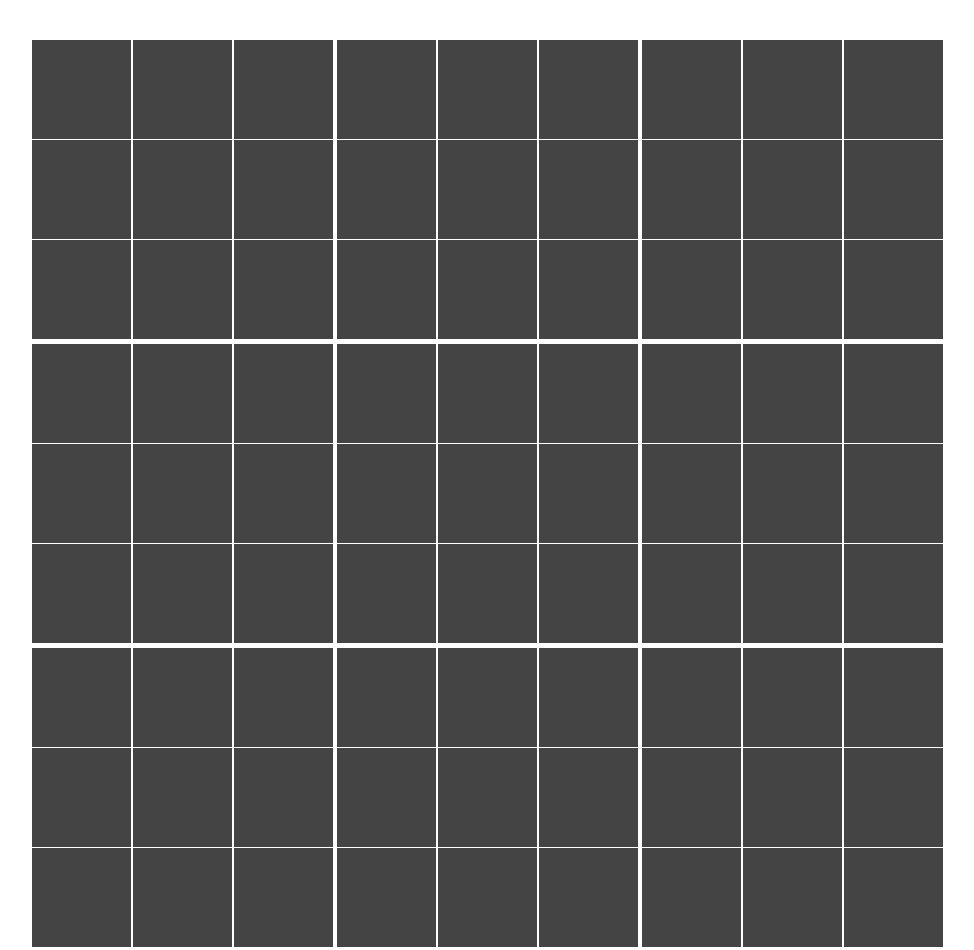
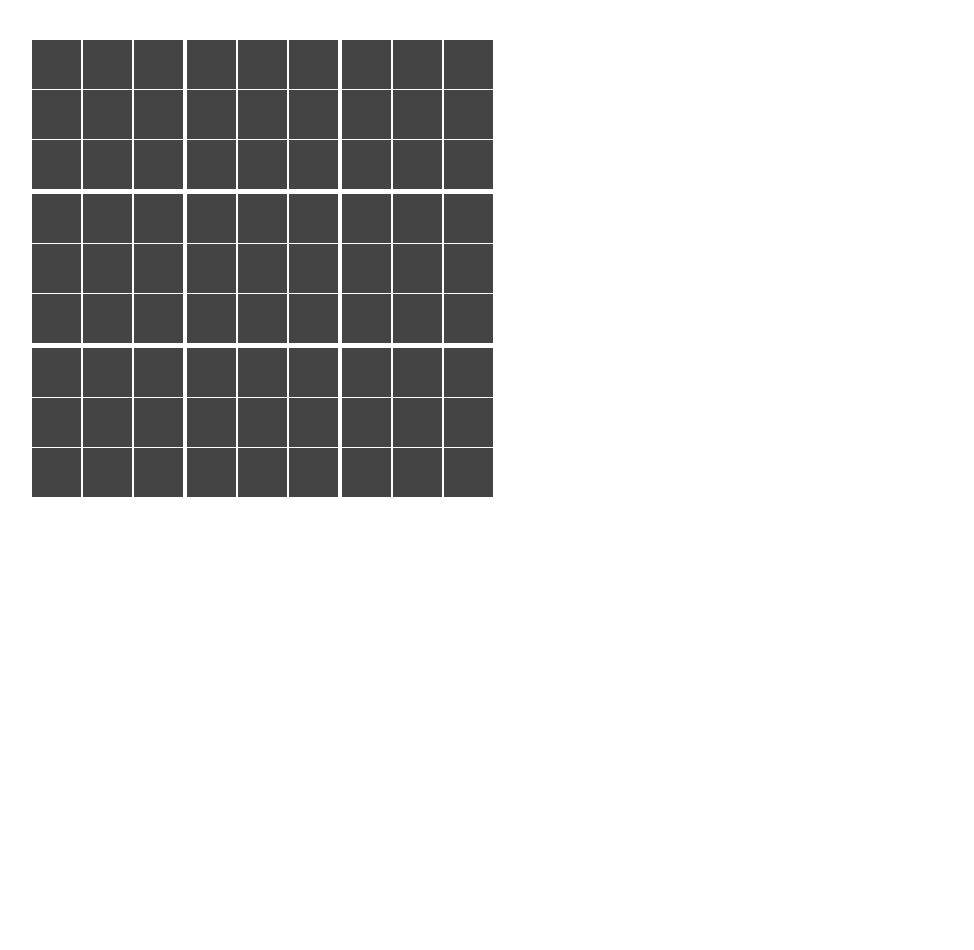
Before and after one commit to jgthomas/sudoku-solver.online, a plain HTML site: page index.html in a window 1280 px wide. Shown: the whole page, without its empty margins (8-982 px from the left). After the commit the page ends 800 px from the top, so only its background shows below. Drawn offline with Linux system fonts and the light colour scheme.

Commit message:
made grid smaller

```diff
--- a/style.css
+++ b/style.css
@@ -4,7 +4,7 @@ body {
 
 .outer-wrapper {
   display: grid;
-  grid-template-columns: 300px 300px 300px;
+  grid-template-columns: 150px 150px 150px;
   grid-gap: 5px;
   background-color: #fff;
   color: #444;
@@ -12,18 +12,16 @@ body {
 
 .wrapper {
   display: grid;
-  grid-template-columns: 100px 100px 100px;
+  grid-template-columns: 50px 50px 50px;
   grid-gap: 1px;
   background-color: #fff;
   color: #444;
-  /*border: 2px;*/
 }
 
 .box {
   background-color: #444;
   color: #fff;
-  /*padding: 20px;*/
   font-size: 150%;
-  height: 99px;
-  width: 99px;
+  height: 49px;
+  width: 49px;
 }
```
